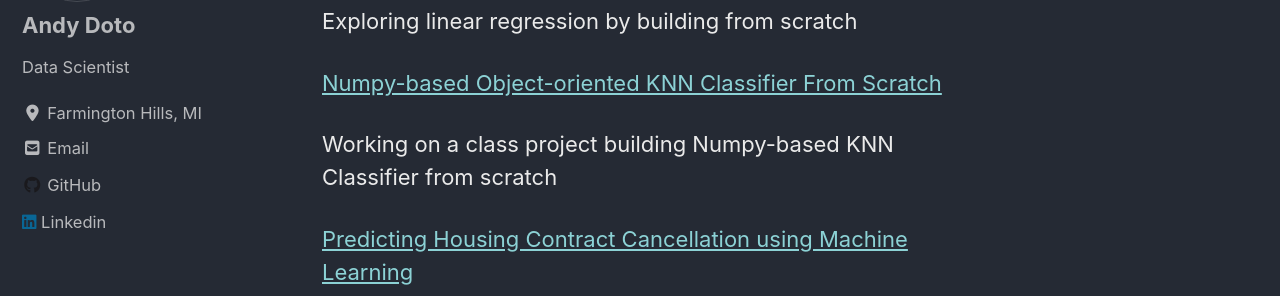
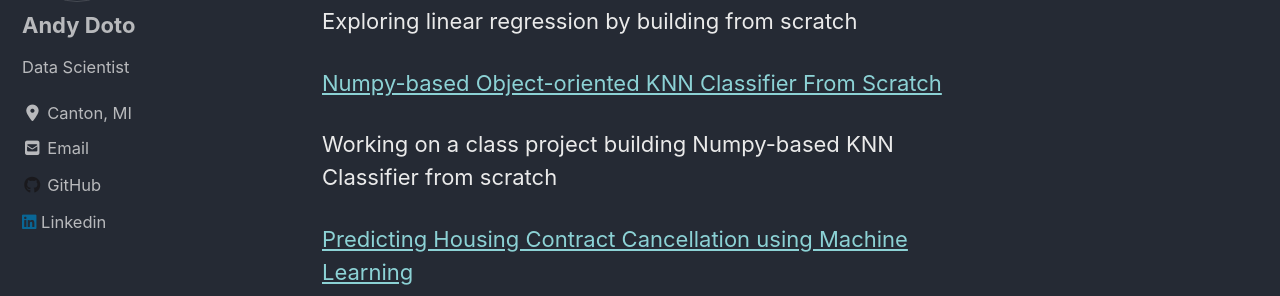
Before and after one commit to andrewdoto13/andrewdoto13.github.io, a Jekyll site: the page built from _pages/projects.md, in a window 1280 px wide. Shown: the part 219-515 px from the top of the page. Built offline with Jekyll 4.4.1, drawn with Linux system fonts in a browser that asks for light colours; cached includes are drawn as plain includes; nearby versions of some CDN libraries.

Commit message:
update city

```diff
--- a/_config.yml
+++ b/_config.yml
@@ -97,7 +97,7 @@ author:
   name             : "Andy Doto"
   avatar           : "/images/profile_pic.jpg" # path of avatar image, e.g. "/assets/images/bio-photo.jpg"
   bio              : "Data Scientist"
-  location         : "Farmington Hills, MI"
+  location         : "Canton, MI"
   email            :
   links:
     - label: "Email"
```
